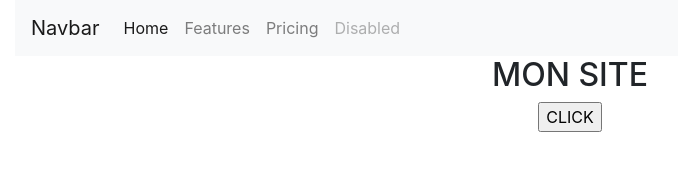
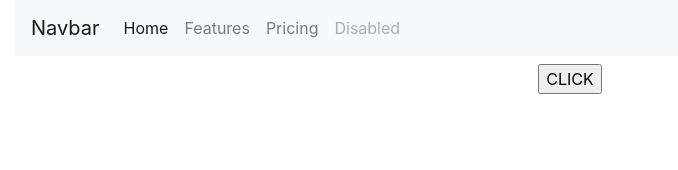
Before and after one commit to clyde-ponteville/inte-git, a plain HTML site: page index.html in a window 1280 px wide. Shown: the whole page, without its empty margins (70-748 px from the left). Drawn offline with nearby package versions, Linux system fonts and the light colour scheme.

```diff
--- a/index.html
+++ b/index.html
@@ -42,8 +42,8 @@
 
     <main>
         <div class="container d-flex content">
-            <h2>MON SITE</h2>
-            <input type="button" value="CLICK">
+            <h2 id="apparition"></h2>
+            <input id="btnHello" type="button" value="CLICK">
         </div>
     </main>
 
```
